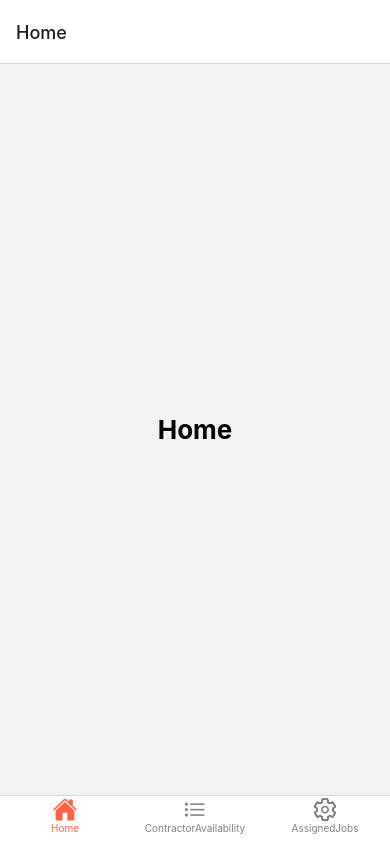
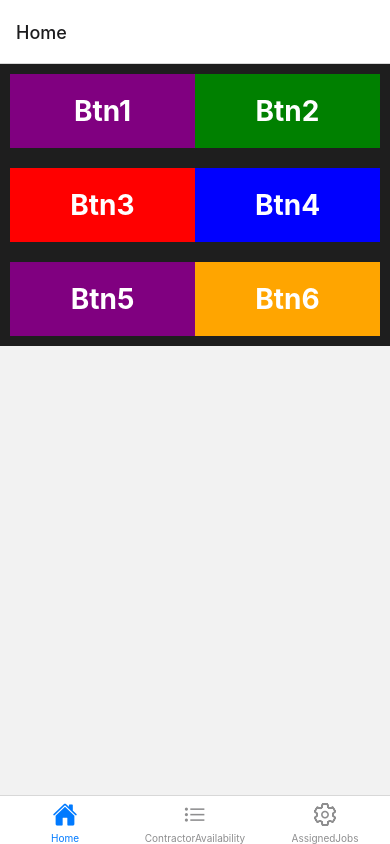
Before and after one commit to FlintySnail2/BIT-Field-Services-App, a React Native app: screen / in a window 390 px wide. Built offline with nearby package versions, Linux system fonts and the light colour scheme.

Commit message:
Fix navigation syntax errors play with home layout

```diff
--- a/App.js
+++ b/App.js
@@ -1,11 +1,6 @@
 import * as React from 'react';
-import { StatusBar } from 'expo-status-bar';
 import { StyleSheet, Text, View } from 'react-native';
 import Navigation from './src/Navigation.js';
-import Login from './src/views/Login.js';
-import AssignedJobs from './src/views/AssignedJobs.js';
-import ContractorAvailability from './src/views/ContractorAvailability.js';
-
 function App(){
    return(
     <Navigation/>
--- a/src/Navigation.js
+++ b/src/Navigation.js
@@ -41,8 +41,8 @@ export default function Navigation(){
                     },
                 })}
 
-                tabBarOptions={{
-                    activeTintColor: 'tomato',
+                Options={{
+                    activeTintColor: 'red',
                     inactiveTintColor: 'grey',
                     labelStyle: {paddingBottom: 10, fontSize:10},
                     style:{padding: 10, height: 70}
--- a/src/views/AssignedJobs.js
+++ b/src/views/AssignedJobs.js
@@ -3,10 +3,10 @@ import {View, Text} from 'react-native';
 
 export default function AssignedJobs({navigation}){
     return(
-        <View style={{flex:1, alignItems, justifyContent:center}}>
+        <View style={{flex:1, alignItems:'center', justifyContent:'center'}}>
             <Text
                 onPress={() => navigation.navigate('Home')}
-                style={{fontSize:26, fontWeight:'bold'}}>Home</Text>
+                style={{fontSize:26, fontWeight:'bold'}}>Assigned Jobs</Text>
         </View>
     )
 }
--- a/src/views/ContractorAvailability.js
+++ b/src/views/ContractorAvailability.js
@@ -3,10 +3,10 @@ import {View, Text} from 'react-native';
 
 export default function ContractorAvailability({navigation}){
     return(
-        <View style={{flex:1, alignItems, justifyContent:center}}>
+        <View style={{flex:1, alignItems: 'center', justifyContent:'center'}}>
             <Text
                 onPress={() => navigation.navigate('Home')}
-                style={{fontSize:26, fontWeight:'bold'}}>Home</Text>
+                style={{fontSize:26, fontWeight:'bold'}}>Availability</Text>
         </View>
     )
 }
--- a/src/views/Home.js
+++ b/src/views/Home.js
@@ -3,10 +3,105 @@ import {View, Text} from 'react-native';
 
 export default function Home({navigation}){
     return(
-        <View style={{flex:1, alignItems: 'center', justifyContent:'center'}}>
-            <Text
-                onPress={() => alert('This is the "Home" screen')}
-                style={{fontSize:26, fontWeight:'bold'}}>Home</Text>
+        <View style={{backgroundColor:'#1e1e1e'}}>
+            <View style={{flexDirection:'row',
+                    padding:10,
+                    justifyContent:'space-between'}}>
+
+            {/* ROW ONE */}
+                <View style={{flex:1,
+                            backgroundColor:'purple',
+                            padding:20,
+                            justifyContent:'space-between'
+
+                            }}>
+
+                    <Text style={{color:'white',
+                                textAlign:'center',
+                                fontSize:28,
+                                fontWeight:'bold'}}>Btn1</Text>
+                </View>
+
+                <View style={{flex:1,
+
+                            backgroundColor:'green',
+                            padding:20,
+                            justifyContent:'space-evenly'}}>
+
+                    <Text style={{color:'white',
+                                textAlign:'center',
+                                fontSize:28,
+                                fontWeight:'bold'}}>Btn2</Text>
+                </View>
+            </View>
+
+            <View style={{flexDirection:'row',
+                    padding:10,
+                    justifyContent:'space-between'}}>
+
+            {/* ROW TWO */}
+                <View style={{flex:1,
+                            backgroundColor:'red',
+                            padding:20,
+                            justifyContent:'space-between'
+
+                            }}>
+
+                    <Text style={{color:'white',
+                                textAlign:'center',
+                                fontSize:28,
+                                fontWeight:'bold'}}>Btn3</Text>
+                </View>
+
+                <View style={{flex:1,
+
+                            backgroundColor:'blue',
+                            padding:20,
+                            justifyContent:'space-evenly'}}>
+
+                    <Text style={{color:'white',
+                                textAlign:'center',
+                                fontSize:28,
+                                fontWeight:'bold'}}>Btn4</Text>
+                </View>
+            </View>
+
+            <View style={{flexDirection:'row',
+                    padding:10,
+                    justifyContent:'space-between'}}>
+
+            {/* ROW THREE */}
+
+                <View style={{flex:1,
+                            backgroundColor:'purple',
+                            padding:20,
+                            justifyContent:'space-between'
+
+                            }}>
+
+                    <Text style={{color:'white',
+                                textAlign:'center',
+                                fontSize:28,
+                                fontWeight:'bold'}}>Btn5</Text>
+                </View>
+
+                <View style={{flex:1,
+
+                            backgroundColor:'orange',
+                            padding:20,
+                            justifyContent:'space-evenly'}}>
+
+                    <Text style={{color:'white',
+                                textAlign:'center',
+                                fontSize:28,
+                                fontWeight:'bold'}}>Btn6</Text>
+                </View>
+            </View>
+
+
+
         </View>
+
+
     )
 }
```
